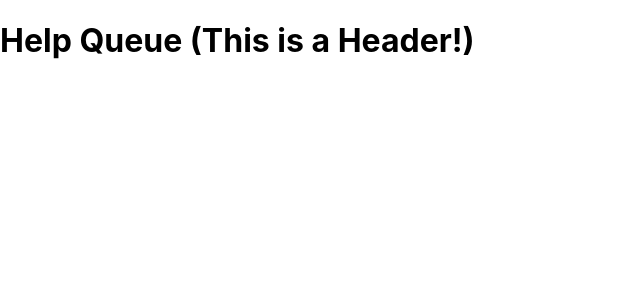
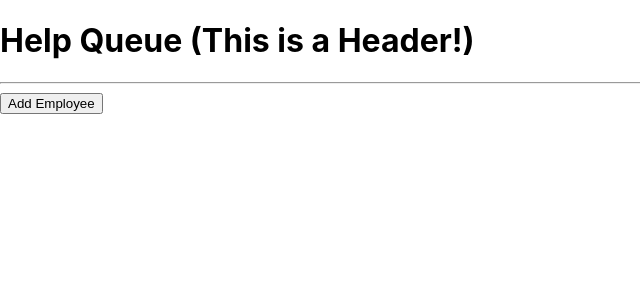
Before and after one commit to Molagg92/ahc-react, a React (Create React App) app: page / in a window 1280 px wide. Shown: the top 300 px of the page, without its empty margins (0-640 px from the left). Built offline with nearby package versions, Linux system fonts and the light colour scheme.

Commit message:
Add EmployeeList to EmployeeControll.List Works

```diff
--- a/src/components/employees/EmployeeControl.js
+++ b/src/components/employees/EmployeeControl.js
@@ -1,5 +1,5 @@
 import NewEmployeeForm from './NewEmployeeForm';
-// import TicketList from './TicketList';
+import EmployeeList from './EmployeeList';
 // import EditTicketForm from './EditTicketForm';
 // import TicketDetail from './TicketDetail';
 import React, { useState } from 'react'
@@ -21,7 +21,35 @@ function EmployeeControl() {
     }
   }
 
+  const handleAddingNewEmployeeToList = (newEmployee) => {
+    const newMainEmployeeList = mainEmployeeList.concat(newEmployee);
+    setMainEmployeeList(newMainEmployeeList);
+    setFormVisibleOnPage(false)
+  }
 
+  const handleChangingSelectedEmployee = (id) => {
+    const selection = mainEmployeeList.filter(employee => employee.id === id)[0];
+    setSelectedEmployee(selection);
+  }
 
+  let currentlyVisibleState = null;
+  let buttonText = null;
+
+  if (formVisibleOnPage) {
+    currentlyVisibleState = <NewEmployeeForm onNewEmployeeCreation={handleAddingNewEmployeeToList}/>;
+    buttonText = "Return to Employee List";
+  } else {
+    currentlyVisibleState =  <EmployeeList
+    onEmployeeSelection={handleChangingSelectedEmployee}
+    employeeList={mainEmployeeList} />;
+    buttonText = "Add Employee";
+  }
+  return (
+    <React.Fragment>
+      {currentlyVisibleState}
+      <button onClick={handleClick}>{buttonText}</button>
+    </React.Fragment>
+  );
 }
+
 export default EmployeeControl;
```
